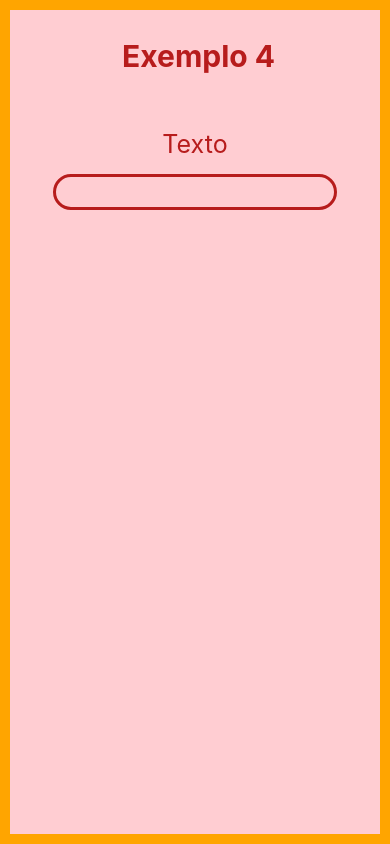
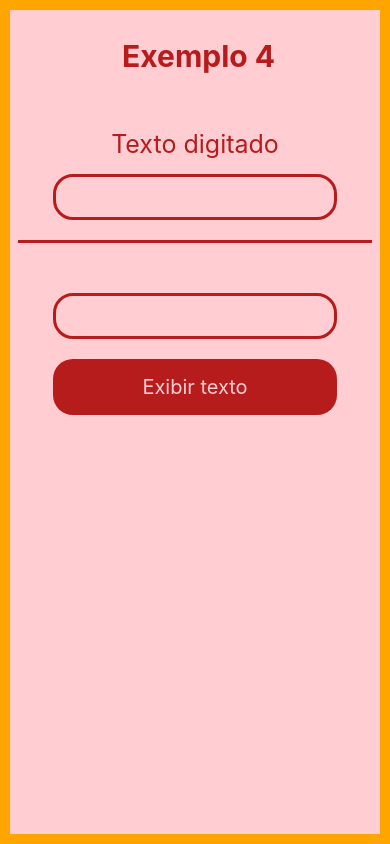
Before and after one commit to luisciaramicoli/aulareactnative, a React Native app: screen / in a window 390 px wide. Built offline with nearby package versions, Linux system fonts and the light colour scheme.

Commit message:
exemplo4

```diff
--- a/src/ex_4/index.js
+++ b/src/ex_4/index.js
@@ -1,13 +1,42 @@
-import { Text, View, TextInput } from 'react-native';
+import { useState } from 'react';
+import { Text, View, TextInput, Pressable } from 'react-native';
 
 import styles from './styles';
 
 export default function Exemplo_4(){
+
+  const [txtDigitado, setTxtDigitado] = useState('Texto digitado');
+  const [txt2, setTxt2] = useState('');
+  const [textTela, setTxtTela] = useState('');
+
+  function atualizaTextoHandle (txt){
+    setTxtDigitado(txt);
+  }
+
     return(
     <View style={styles.container}>
       <Text style={styles.titulo}> Exemplo 4</Text>
-      <Text style={styles.texto}>Texto</Text>
-      <TextInput style={styles.input}/>
+
+      <Text style={styles.texto}>{txtDigitado}</Text>
+
+      <TextInput
+      style={styles.input}
+      onChangeText={(valor) => atualizaTextoHandle(valor)}
+      />
+
+      <View style={styles.linha}></View>
+
+      <View style={styles.texto}>{textTela}</View>
+
+      <TextInput
+      style={styles.input}
+      onChangeText={(vlr) => setTxt2(vlr)}
+      value={txt2}
+      />
+
+      <Pressable style={({ pressed }) => pressed ? [styles.botao, styles.botaoPress] : styles.botao} >
+        <Text style={styles.textBotao}>Exibir texto</Text>
+      </Pressable>
 
     </View>
 
--- a/src/ex_4/styles.js
+++ b/src/ex_4/styles.js
@@ -1,34 +1,60 @@
-import { StyleSheet } from "react-native";
+import { StyleSheet } from 'react-native';
 
 const styles = StyleSheet.create({
     container: {
-        width:'100%',
-        height:'100%',
+        width: '100%',
+        height: '100%',
         alignItems: 'center',
-        backgroundColor:'#FFcdd2',
-        padding:8,
+        backgroundColor: '#ffcdd2',
+        padding: 8,
     },
-    titulo:{
+    titulo: {
         fontSize: 30,
-        fontWeight:'bold',
-        color:'#b71c1c',
-        margin:20,
-        marginBottom:40,
+        fontWeight: 'bold',
+        color: '#b71c1c',
+        margin: 20,
+        marginBottom: 40,
     },
-    texto:{
-        fontSize:25,
-        marginVertical:10,
-        padding:5,
-        color:'#b71c1c'
-    } ,
-    input:{
-        fontSize:25,
-        width:'80%',
-        textAlign:'center',
-        borderWidth:3,
-        borderColor:'#b71c1c',
+    texto: {
+        fontSize: 25,
+        marginVertical: 10,
+        padding: 5,
+        color: '#b71c1c',
+    },
+    input: {
+        fontSize: 25,
+        width: '80%',
+        textAlign: 'center',
+        borderWidth: 3,
+        borderColor: '#b71c1c',
+        borderRadius: 20,
+        padding: 5,
+    },
+    linha: {
+        borderBottomWidth: 3,
+        borderBlockColor: '#b71c1c',
+        marginVertical:20,
+        width:'100%'
+    },
+    botao:{
+        width: '80%',
+        padding:16,
+        alignItems:'center',
         borderRadius:20,
+        backgroundColor: '#b71c1c',
+        marginVertical:20,
     },
+    botaoPress:{
+        backgroundColor: '#fff',
+    },
+    textBotao:{
+        color: '#ffcdd2',
+        fontSize: 20,
+    },
+    textBotaoPress:{
+        color: '#b71c1c',
+    }
+
 });
 
 export default styles;
```
